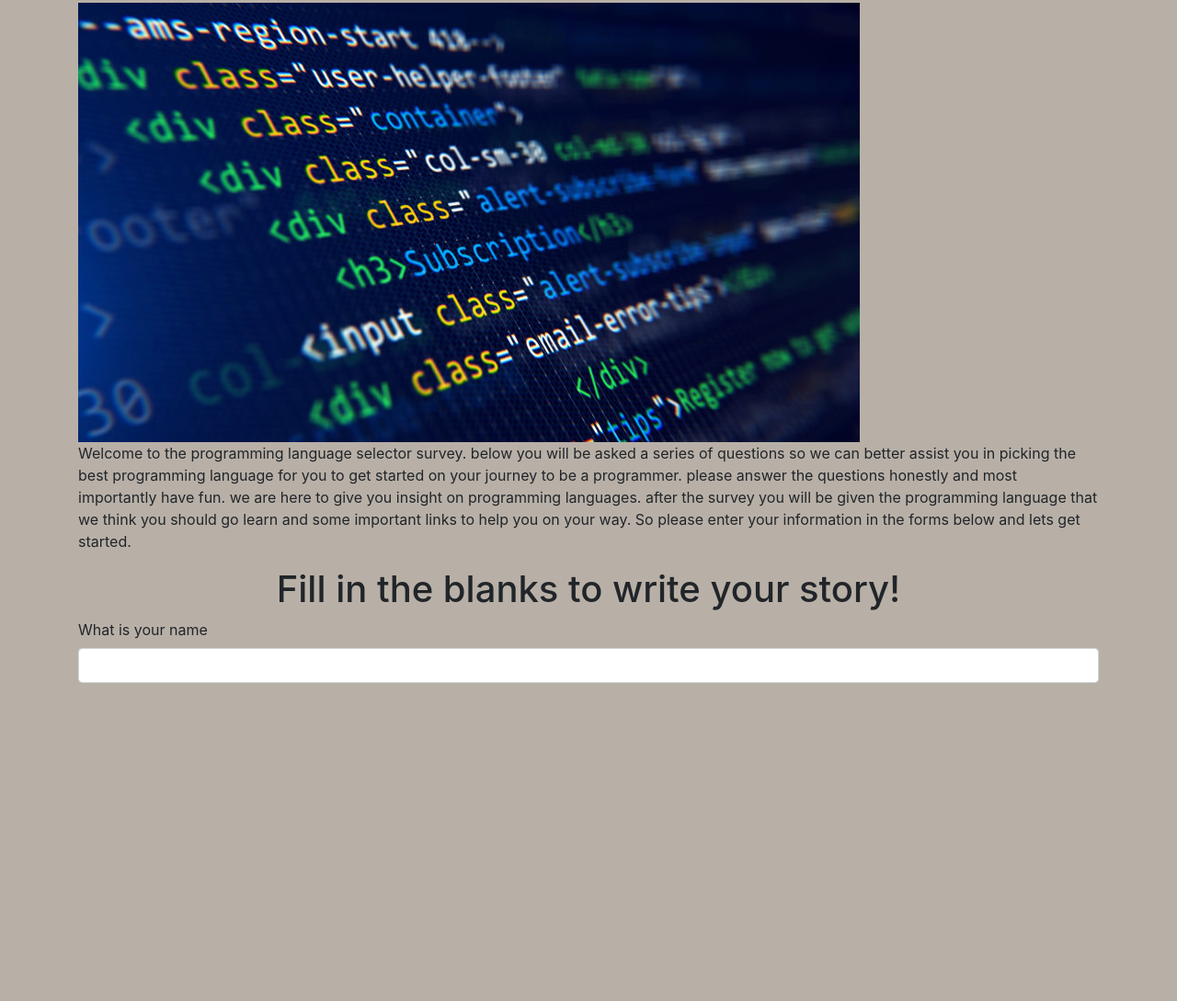
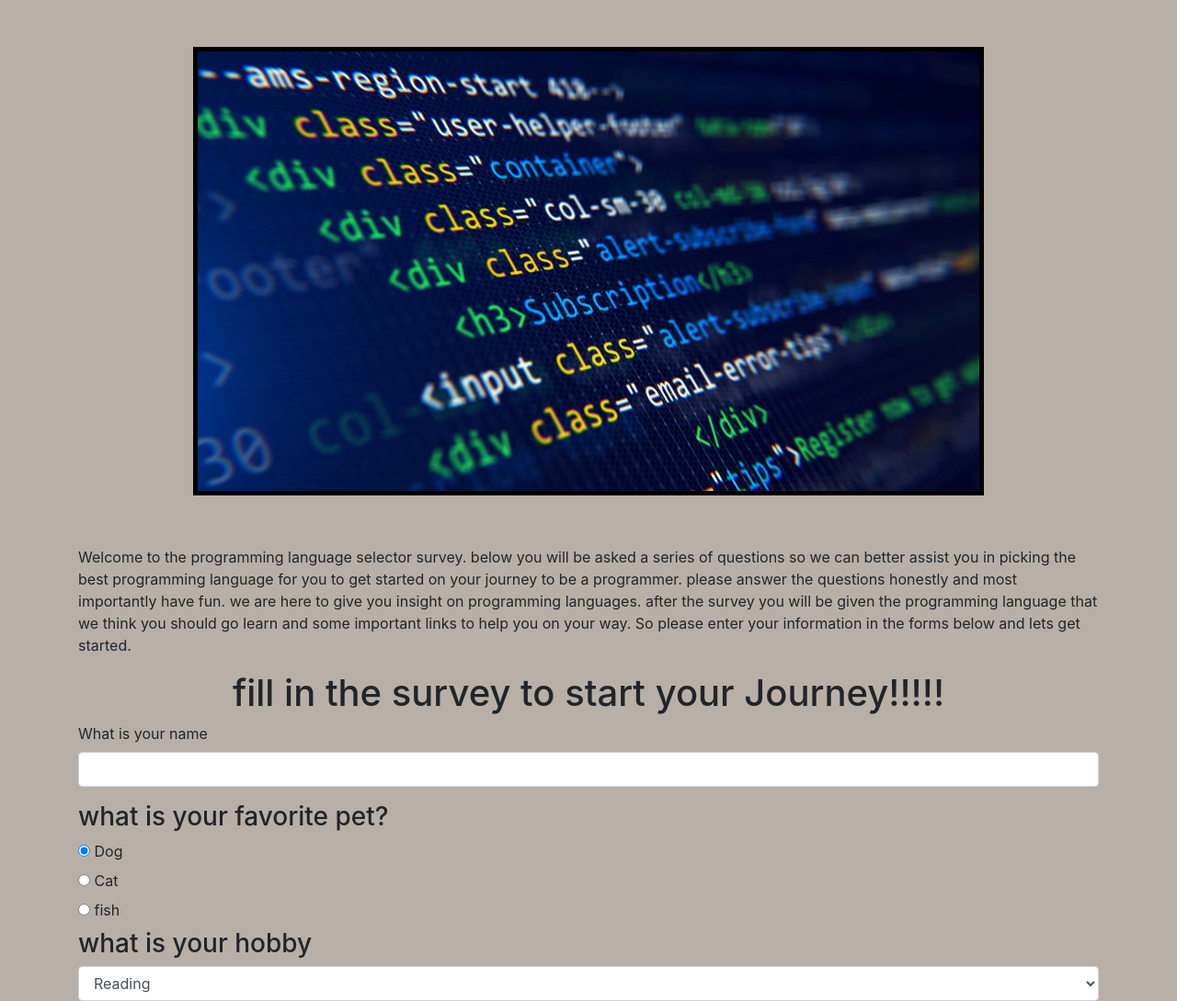
Before and after one commit to dschaaf89/languageSelector, a plain HTML site: page index.html in a window 1280 px wide. Shown: the part 53-1142 px from the top of the page at 92% size. Before the commit the page ends 812 px from the top, so only its background shows below. Drawn offline with Linux system fonts and the light colour scheme.

Commit message:
it will add more to index.html and start adding javascripts to the scripts.js file. also more styling has been added

```diff
--- a/css/styles.css
+++ b/css/styles.css
@@ -4,3 +4,15 @@ body{
 h1{
   text-align: center;
 }
+#python, #javaScript, #csharp {
+  display:none;
+}
+.center{
+  display: block;
+  margin-left: auto;
+  margin-right: auto;
+  border: 5px solid black;
+  margin-top: 5%;
+  margin-bottom: 5%;
+
+}
--- a/index.html
+++ b/index.html
@@ -12,18 +12,57 @@
 <body>
   <div class= "container">
     <h1> Programming Language Selector</h1>
-    <img src="img/coding-pic.jpeg" alt="A picture of some code">
-
+    <img src="img/coding-pic.jpeg" alt="A picture of some code" class= "center">
     <p>Welcome to the programming language selector survey. below you will be asked a series of questions so we can better assist you in picking the best programming language for you to get started on your journey to be a programmer. please answer the questions honestly and most importantly have fun. we are here to give you insight on programming languages. after the survey you will be given the programming language that we think you should go learn and some important links to help you on your way. So please enter your information in the forms below and lets get started.</p>
   </div>
   <div class="container">
-    <h1>Fill in the blanks to write your story!</h1>
+    <h1>fill in the survey to start your Journey!!!!!</h1>
     <div>
-      <form id="personName">
+      <form id="data">
         <div class="form-group">
           <label for="name">What is your name</label>
           <input id="name" class="form-control" type="text">
         </div>
 
+        <div class="radio">
+          <h3>what is your favorite pet?</h3>
+          <label>
+            <input type="radio" name="animal" value="Dog" checked>
+            Dog
+          </label>
+        </div>
+        <div class="radio">
+          <label>
+            <input type="radio" name="animal" value="cat">
+            Cat
+          </label>
+        </div>
+        <div class="radio">
+          <label>
+            <input type="radio" name="animal" value="fish">
+            fish
+          </label>
+        </div>
+        <h3>what is your hobby</h3>
+        <select class="form-control" id="hobby">
+          <option>Reading</option>
+          <option>Sports</option>
+          <option>Traveling</option>
+          <option>Other</option>
+        </select>
+
+      </form>
+    </div>
+  </div>
+
+  <div id="python">
+    <p> name your answers to the survey have given us the idea that the Python programming language is a good start for you. below are some links for you to get your journey started.</p>
+  </div>
+  <div id= "javaScript">
+    <p>name your answers to the survey have given us the idea that the JavaScript programming language is a good start for you. below are some links for you to get your journey started.</p>
+  </div>
+  <div id= "csharp">
+    <p>name your answers to the survey have given us the idea that the C# programming language is a good start for you. below are some links for you to get your journey started.</p>
+  </div>
 </body>
 </html>
--- a/js/scripts.js
+++ b/js/scripts.js
@@ -0,0 +1,8 @@
+$(document).ready(function() {
+$("form#data").submit(function(event) {
+  const name = $("input#name").val();
+  const hobby = $("#hobby").val();
+  const animal = $("input:radio[name=animal]:checked").val();
+  event.preventDefault();
+});
+});
```
